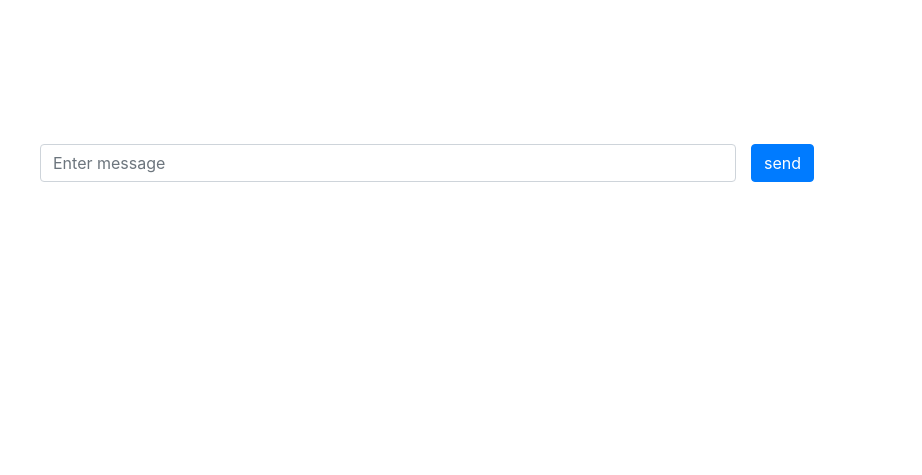
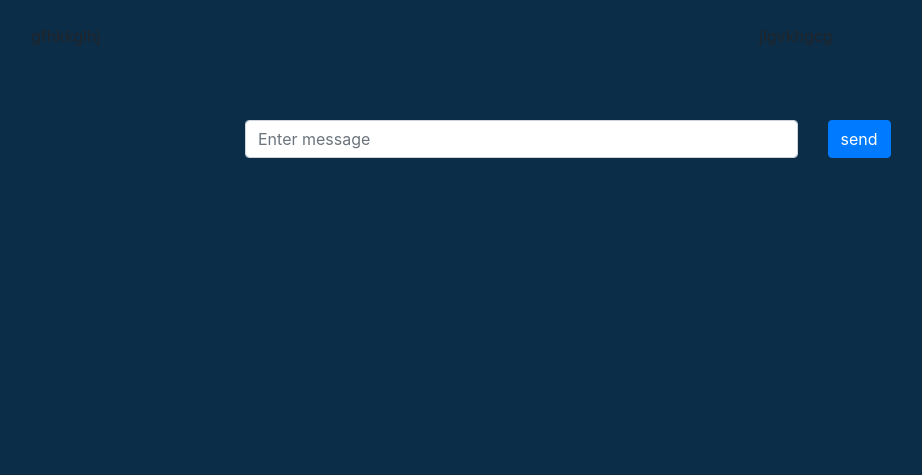
Before and after one commit to Oghenemaro/Talks, a website: page public/index.html in a window 1280 px wide. Shown: the whole page, without its empty margins (78-1000 px from the left). Drawn offline with nearby package versions, Linux system fonts and the light colour scheme.

Commit message:
first iterations added to page layout

```diff
--- /dev/null
+++ b/public/chat_stylesheet.css
@@ -0,0 +1,8 @@
+body{
+    padding: 0px;
+    background-color: #0c2d48;
+}
+#contentBox {
+    height: 25em;
+    /* width: 100%; */
+}
--- a/public/index.html
+++ b/public/index.html
@@ -7,21 +7,32 @@
     <title>Document</title>
     <link rel="stylesheet" href="https://stackpath.bootstrapcdn.com/bootstrap/4.3.1/css/bootstrap.min.css"
         integrity="sha384-ggOyR0iXCbMQv3Xipma34MD+dH/1fQ784/j6cY/iJTQUOhcWr7x9JvoRxT2MZw1T" crossorigin="anonymous">
+    <link rel="stylesheet" href="chat_stylesheet.css" />
 </head>
 <body>
     <div class="container">
-            <div class="row p-5 mt-5">
-                <div class="input-group mt-5">
-                    <div class="col-sm-8 p-0">
-                        <input class="form-control" type="text" placeholder="Enter message" id="message" />
+        <div class="row p-4">
+            <div class="col-md-8">gfhkkglhj</div>
+            <div class="col-sm-12 col-md-4">jlgvkhgcg</div>
+        </div>
+        <div class="row">
+            <div class="col-md-2"></div>
+            <div class="col-sm-12 col-md-9 p-5" id="contentBox">
+                <div class="row col-sm-12">
+                    <div id="received"></div>
+                    <div class="row col-sm-12">
+                        <div class="input-group">
+                            <div class="col-sm-10">
+                                <input class="form-control" type="text" placeholder="Enter message" id="message" />
+                            </div>
+                            <div class="col-sm-2"><button id="submit" class="btn btn-primary">send</button></div>
+                        </div>
                     </div>
-                    <div class="col-sm-4"><button id="submit" class="btn btn-primary">send</button></div>
                 </div>
             </div>
-            <div class="row p-5" >
-                <div id="received"></div>
-                <div></div>
-            </div>
+        </div>
+
+
     </div>
 </body>
 <script></script>
```
Also changed, not shown: public/images/bg2.jpg (added), 1 other file.
